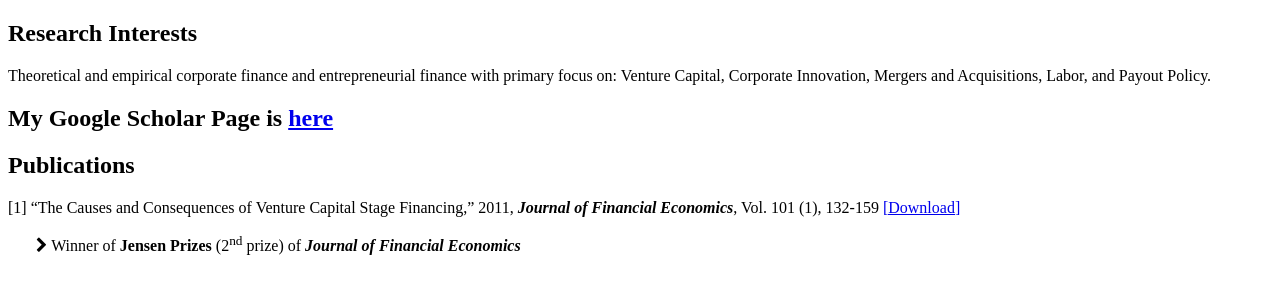
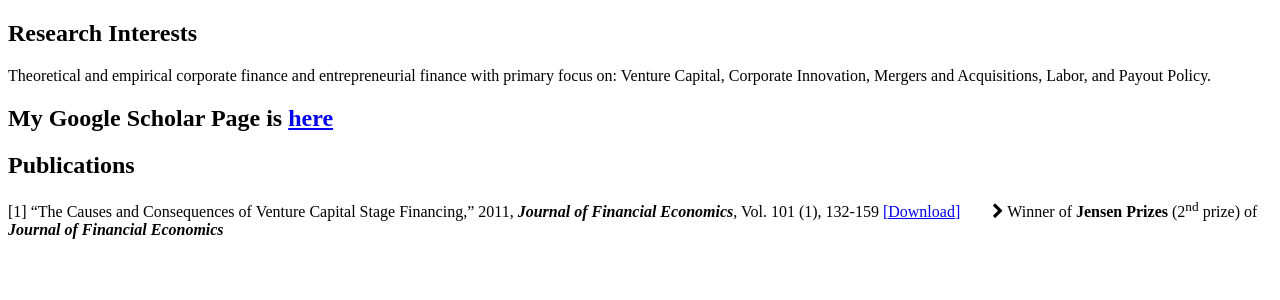
Before and after one commit to shixing/my_web, a Jekyll site: the page built from research.md, in a window 1280 px wide. Shown: the top 300 px of the page. Built offline with Jekyll 4.4.1, drawn with Linux system fonts in a browser that asks for light colours.

Commit message:
update arrow

```diff
--- /dev/null
+++ b/_includes/arrow.html
@@ -0,0 +1 @@
+&nbsp;&nbsp;&nbsp;&nbsp;&nbsp;&nbsp; <i class="fa fa-chevron-right"></i>
--- a/research.md
+++ b/research.md
@@ -7,7 +7,7 @@ title: research
 Theoretical and empirical corporate finance and entrepreneurial finance with primary focus on: Venture Capital, Corporate Innovation, Mergers and Acquisitions, Labor, and Payout Policy.
 
 ## My Google Scholar Page is [here](http://scholar.google.com/citations?user=zcTvdvwAAAAJ&hl=en)
+
 ## Publications
 [1] “The Causes and Consequences of Venture Capital Stage Financing,” 2011, ***Journal of Financial Economics***, Vol. 101 (1), 132-159 [[Download]](http://papers.ssrn.com/sol3/papers.cfm?abstract_id=965803)
-
-&nbsp;&nbsp;&nbsp;&nbsp;&nbsp;&nbsp; <i class="fa fa-chevron-right"></i> Winner of **Jensen Prizes** (2<sup>nd</sup> prize) of ***Journal of Financial Economics***
+{% include arrow.html %} Winner of **Jensen Prizes** (2<sup>nd</sup> prize) of ***Journal of Financial Economics***
```
